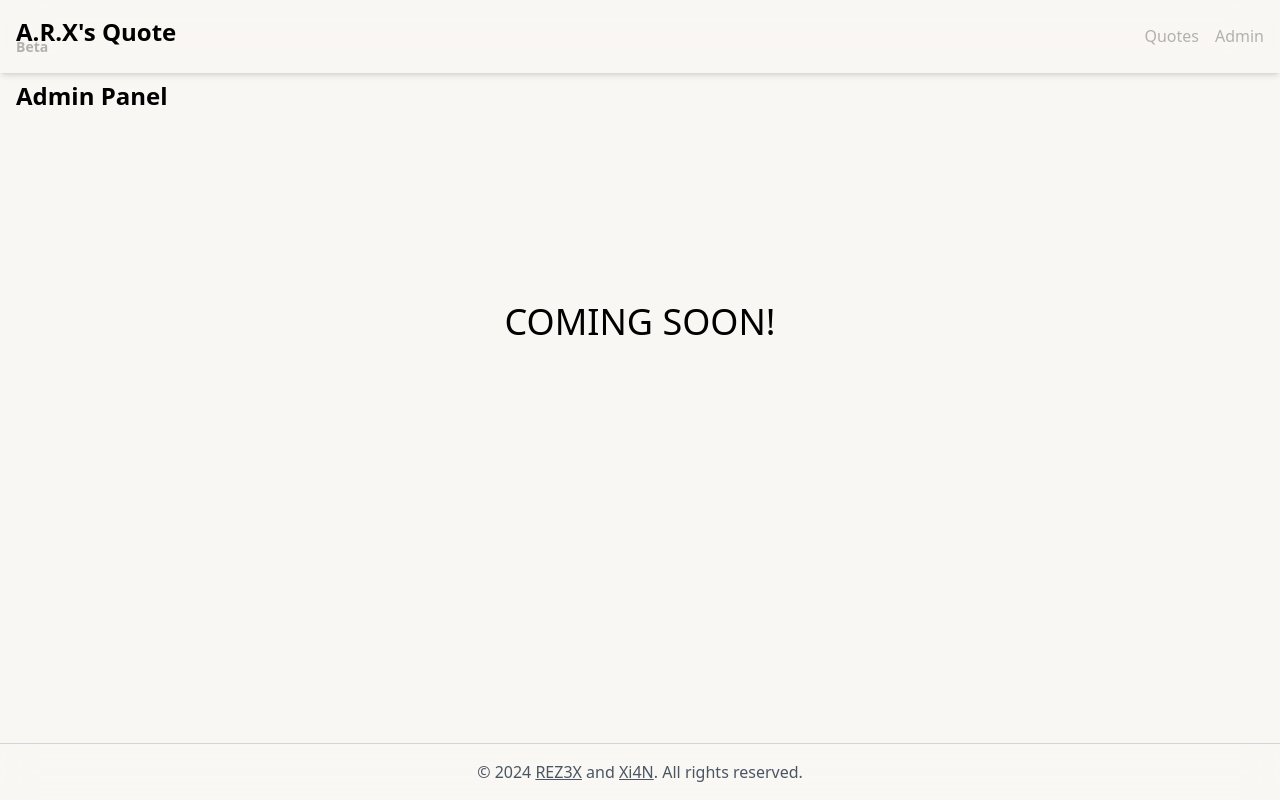
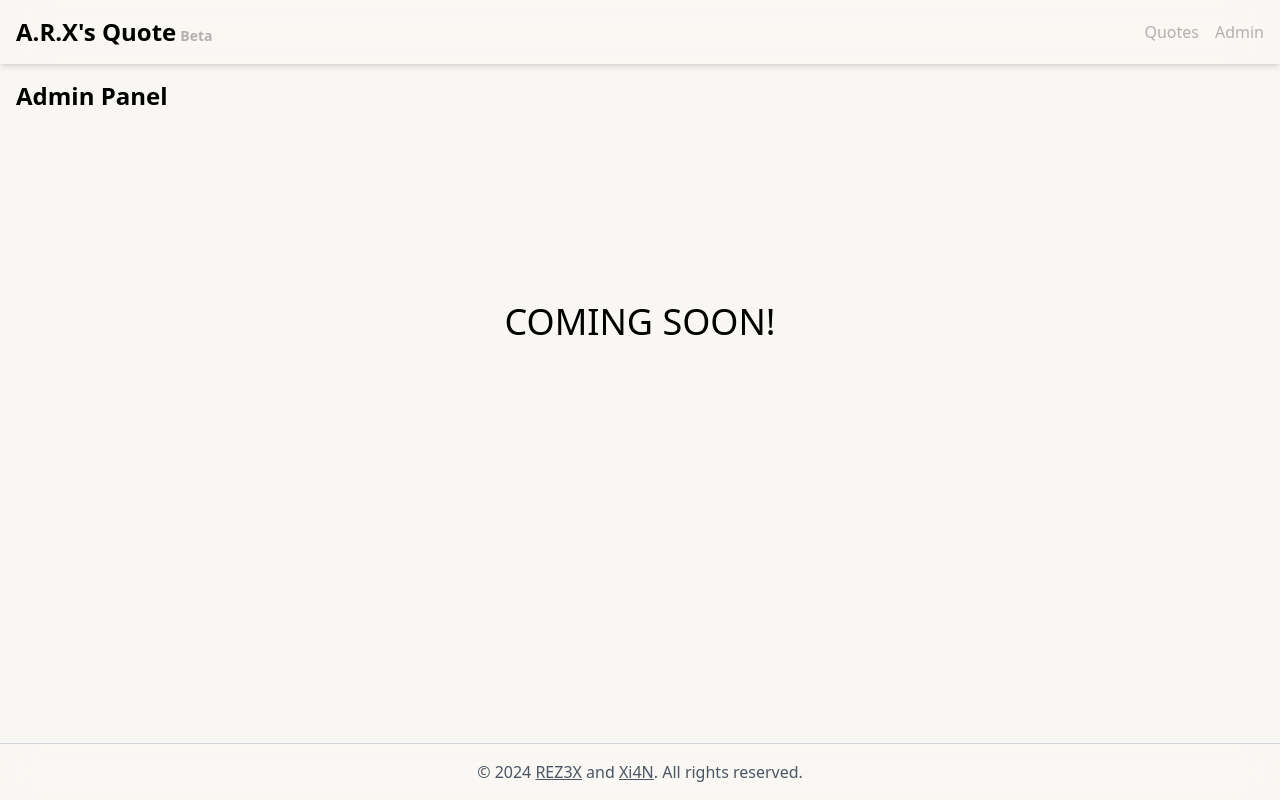
Before and after one commit to REZ3X/QuoteWeb-REZ3X, a React (Vite) app in the folder frontend/: page /admin in a window 1280 px wide. Built offline with nearby package versions, Linux system fonts and the light colour scheme.

Commit message:
adjust again

```diff
--- a/frontend/src/components/client/Header.jsx
+++ b/frontend/src/components/client/Header.jsx
@@ -6,9 +6,9 @@ const Header = () => {
   return (
     <header className="fixed top-0 w-full bg-transparent backdrop-blur-xl z-50 shadow-md">
       <nav className="container mx-auto p-4 flex flex-row justify-between align-center items-center">
-        <div className='flex flex-col items-baseline'>
+        <div className='flex flex-row items-baseline gap-1'>
             <h1 className='font-bold text-2xl'>A.R.X's Quote</h1>
-            <h1 className='font-bold text-sm text-[#B2B1AE] mt-[-11.5px]'>Beta</h1>
+            <h1 className='font-bold text-sm text-[#B2B1AE]'>Beta</h1>
         </div>
         <ul className="flex space-x-4">
           <li><Link to="/" className="text-[#B2B1AE] hover:text-[#A4A3A0]">Quotes</Link></li>
```
